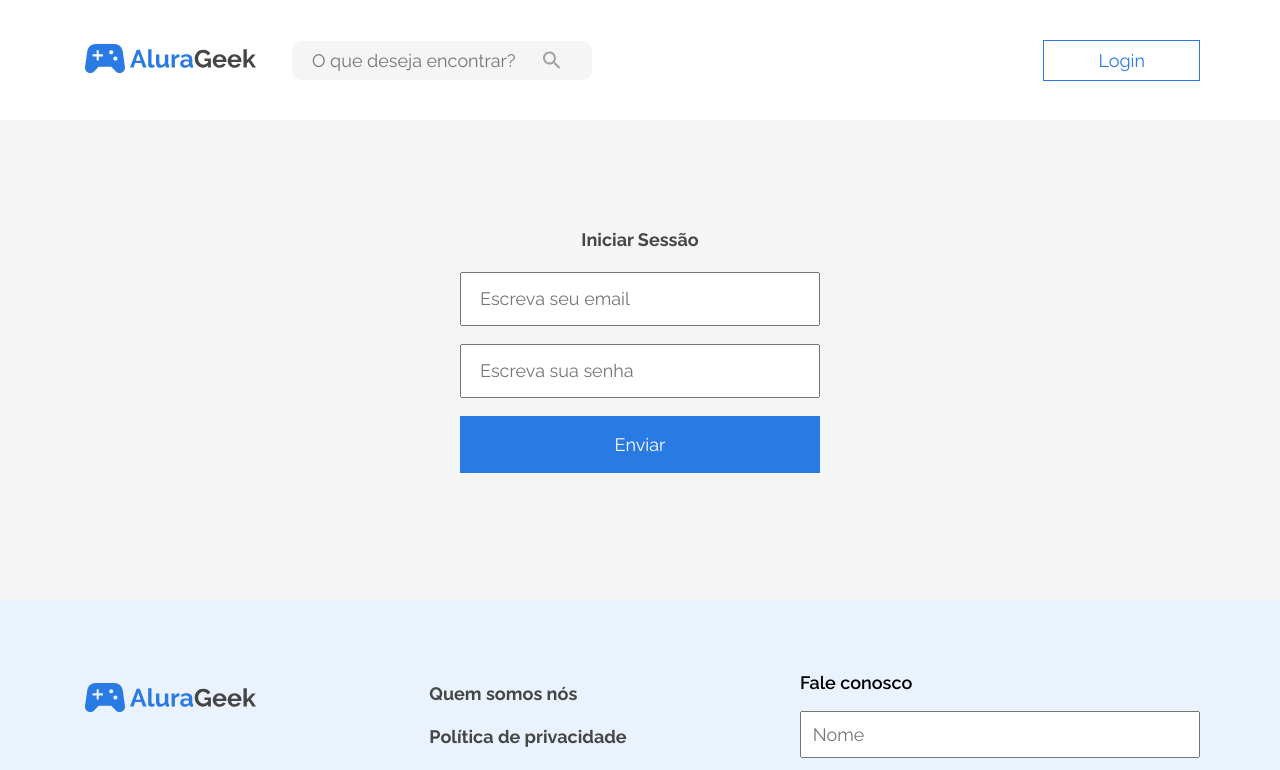
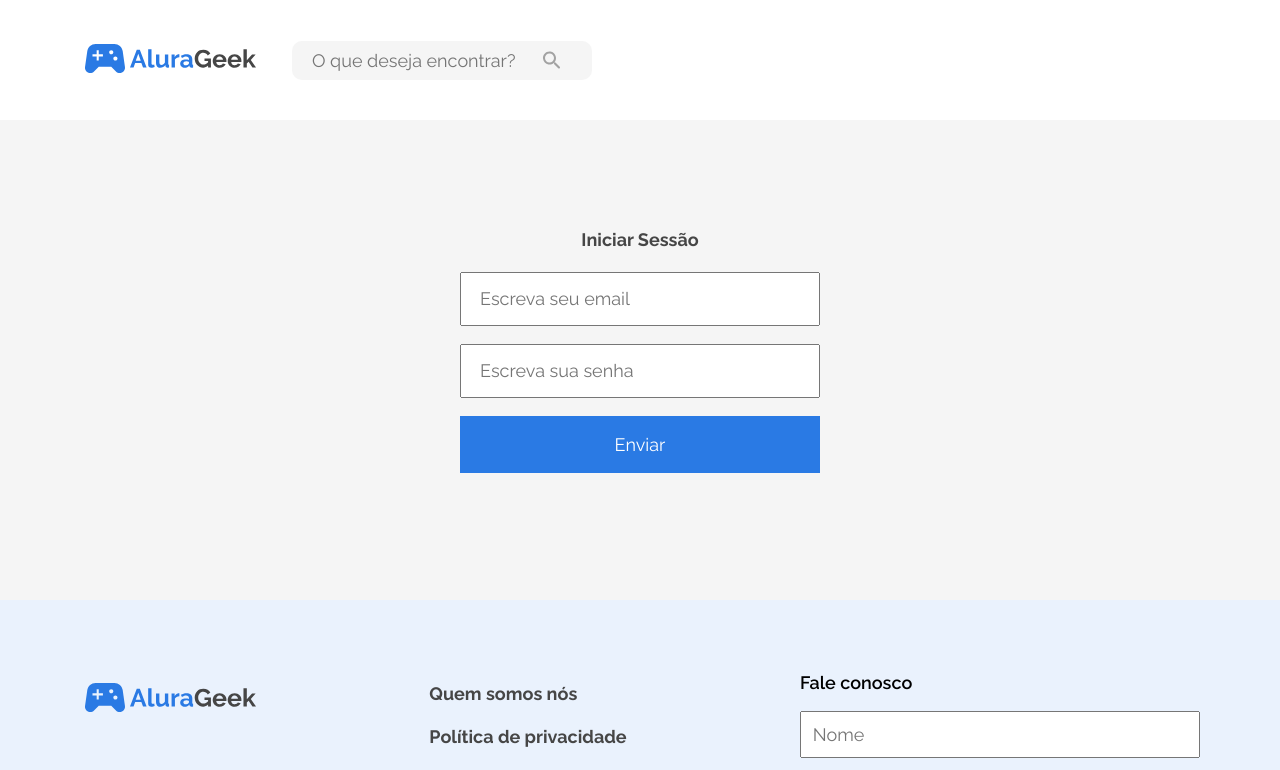
Before and after one commit to viniscrv/alura-geek, a React (Vite) app: page /Login in a window 1280 px wide. Shown: the top 770 px of the page. Built offline with nearby package versions, Linux system fonts and the light colour scheme.

Commit message:
retirando o botão Login fixo de 'Header'

```diff
--- /dev/null
+++ b/src/components/BotaoLogin/BotaoLogin.tsx
@@ -0,0 +1,15 @@
+import React from 'react'
+import { Link } from 'react-router-dom'
+import { Container } from './style'
+
+const BotaoLogin = () => {
+  return (
+    <Container>
+        <Link to='/Login'>
+            <button>Login</button>
+        </Link>
+    </Container>
+  )
+}
+
+export default BotaoLogin
--- /dev/null
+++ b/src/components/BotaoLogin/style.ts
@@ -0,0 +1,11 @@
+import styled from "styled-components";
+
+
+export const Container = styled.div`
+    button {
+        padding: .5em 3em;
+        background-color: #fff;
+        color: var(--azul);
+        border: 1px solid var(--azul);
+    }
+`
--- a/src/components/Header/Header.tsx
+++ b/src/components/Header/Header.tsx
@@ -2,8 +2,14 @@ import { Link } from 'react-router-dom'
 import logoImg from '../../assets/img/Logo.svg'
 import iconeLupa from '../../assets/img/Lupa.png'
 import { Container } from './style'
+import BotaoLogin from '../BotaoLogin/BotaoLogin'
 
-export function Header(){
+
+Header.defaultProps = {
+    login: null,
+};
+export function Header(props: {login:string}){
+
     return (
         <Container>
             <div className='pesquisar'>
@@ -14,13 +20,10 @@ export function Header(){
                     <input type="text" placeholder='O que deseja encontrar?'/>
                 </div>
             </div>
-            <div className='botaoLogin'>
-                <Link to='/Login'>
-                    <button>Login</button>
-                </Link>
+            <div>
+                { props.login == 'login' ? <BotaoLogin/> : ''}
             </div>
             <img src={iconeLupa} className='lupa' alt="Lupa" />
         </Container>
-
     )
 }
--- a/src/components/Header/style.ts
+++ b/src/components/Header/style.ts
@@ -31,14 +31,6 @@ export const Container = styled.div`
             }
         }
     }
-    .botaoLogin {
-        button {
-            padding: .5em 3em;
-            background-color: #fff;
-            color: var(--azul);
-            border: 1px solid var(--azul);
-        }
-    }
     .lupa {
         display: none;
     }
--- a/src/pages/Home/index.tsx
+++ b/src/pages/Home/index.tsx
@@ -7,7 +7,7 @@ import GlobalStyle from '../../styles/global';
 function Home() {
   return (
     <>
-      <Header/>
+      <Header login='login'/>
       <Banner/>
       <Produtos/>
       <Rodape/>
```
